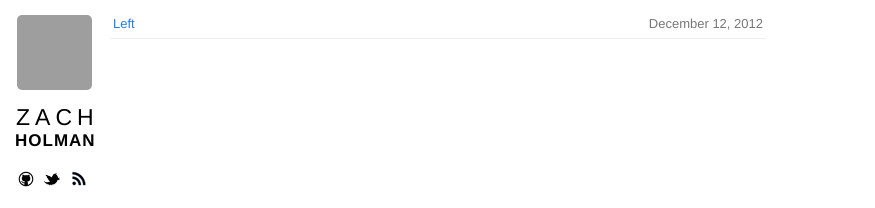
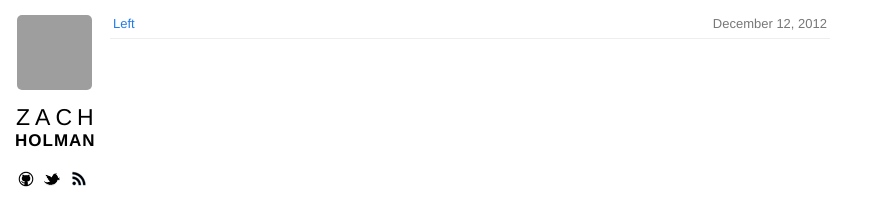
Before and after one commit to holman/left, a Jekyll site: the page built from index.html, in a window 1280 px wide. Shown: the top 208 px of the page, without its empty margins (0-875 px from the left). Built offline with Jekyll 4.4.1, drawn with Linux system fonts in a browser that asks for light colours; nearby versions of some CDN libraries; Markdown is read by kramdown in place of the engine named in the settings; grey boxes are pictures that could not be loaded.

Commit message:
allow wrapping for narrow screens

```diff
--- a/css/base.css
+++ b/css/base.css
@@ -59,9 +59,9 @@
 
 .content {
   margin-left: 110px;
-  max-width: 41em;
-  margin-right: 2em;
-  margin-bottom: 50px; }
+  margin-right: 1em;
+  margin-bottom: 50px;
+  max-width: 45em; }
   .content h1 {
     color: #333;
     font-family: "Yanone Kaffeesatz", Helvetica, sans-serif;
```
